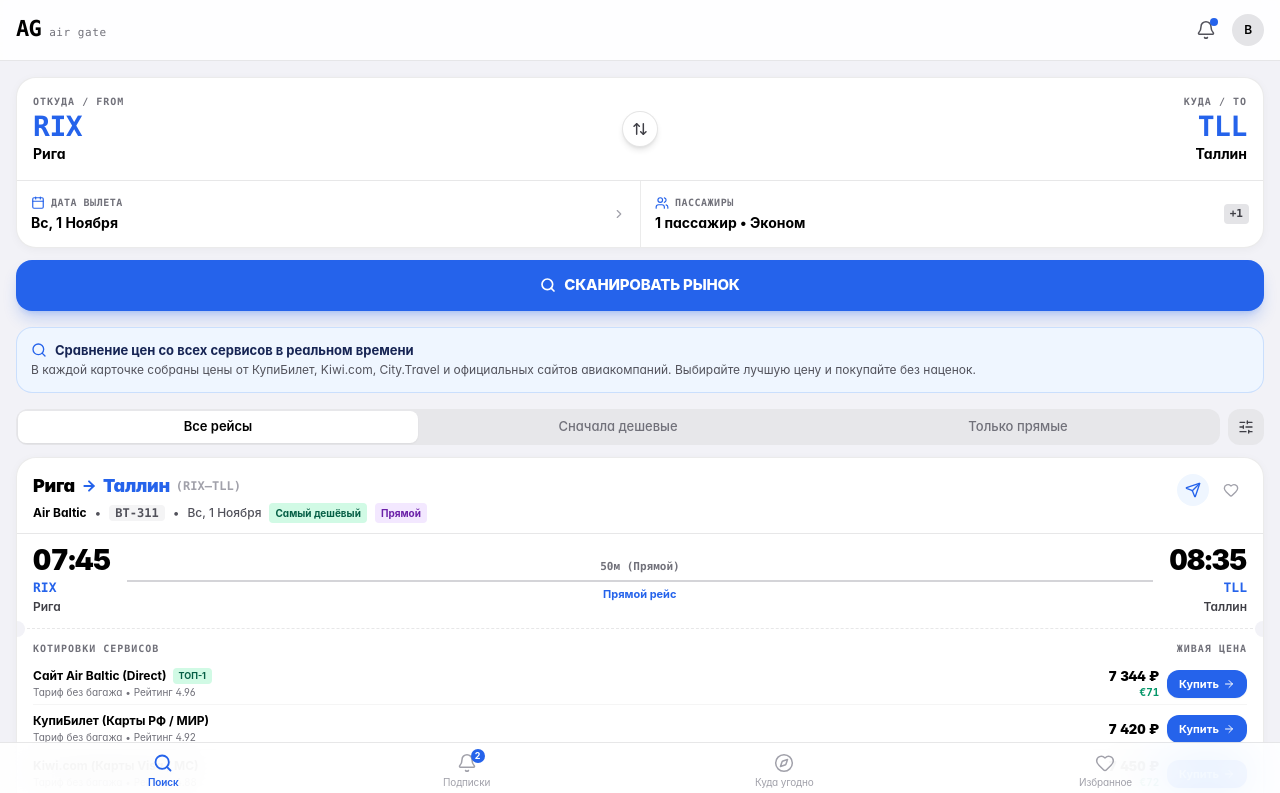
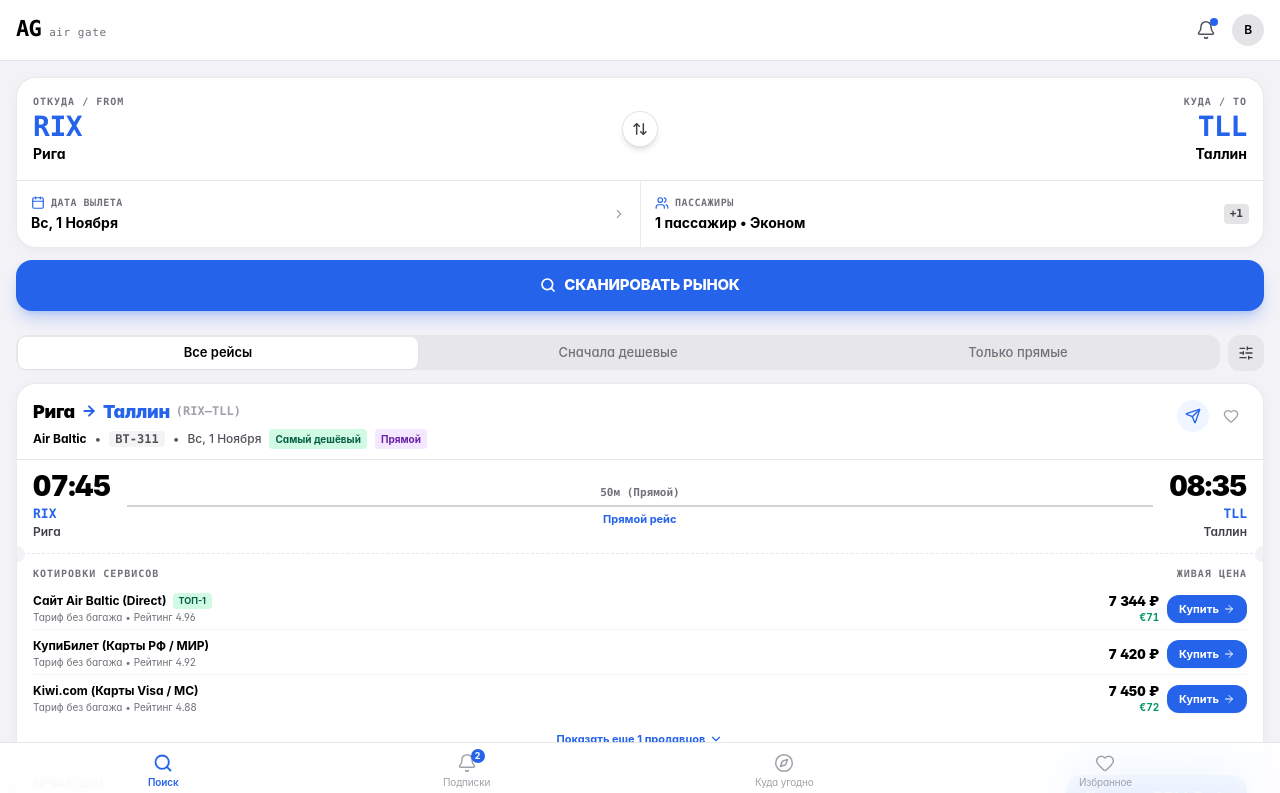
Before and after one commit to peskovsky18/air-gate, a React (Vite) app: page / in a window 1280 px wide. Shown: the top 793 px of the page. Built offline with nearby package versions, Linux system fonts and the light colour scheme.

Commit message:
Remove market scan comparison banner above flight tabs

```diff
--- a/src/components/FlightList.tsx
+++ b/src/components/FlightList.tsx
@@ -1,6 +1,6 @@
 import React, { useState, useMemo } from 'react';
 import { motion } from 'framer-motion';
-import { SlidersHorizontal, Search } from 'lucide-react';
+import { SlidersHorizontal } from 'lucide-react';
 import { Flight, FilterState } from '../types';
 import { FlightCard } from './FlightCard';
 import { haptic } from '../lib/telegram';
@@ -45,17 +45,6 @@
 
   return (
     <div className="relative pb-12">
-      {/* Market Scan Info Banner */}
-      <div className="mx-4 mb-2 p-3.5 rounded-2xl bg-blue-50 dark:bg-blue-950/40 border border-blue-500/20 text-xs">
-        <div className="flex items-center gap-2 font-bold text-blue-950 dark:text-blue-200 text-[13px]">
-          <Search className="w-4 h-4 text-blue-600 dark:text-blue-400 flex-shrink-0" />
-          <span>Сравнение цен со всех сервисов в реальном времени</span>
-        </div>
-        <p className="text-zinc-600 dark:text-zinc-300 mt-1 leading-snug">
-          В каждой карточке собраны цены от КупиБилет, Kiwi.com, City.Travel и официальных сайтов авиакомпаний. Выбирайте лучшую цену и покупайте без наценок.
-        </p>
-      </div>
-
       {/* Filter Tabs & Modal Trigger */}
       <div className="px-4 py-2 flex items-center justify-between gap-2">
         <div className="flex-1 p-0.5 rounded-xl bg-zinc-200/80 dark:bg-zinc-800 flex items-center relative">
```
